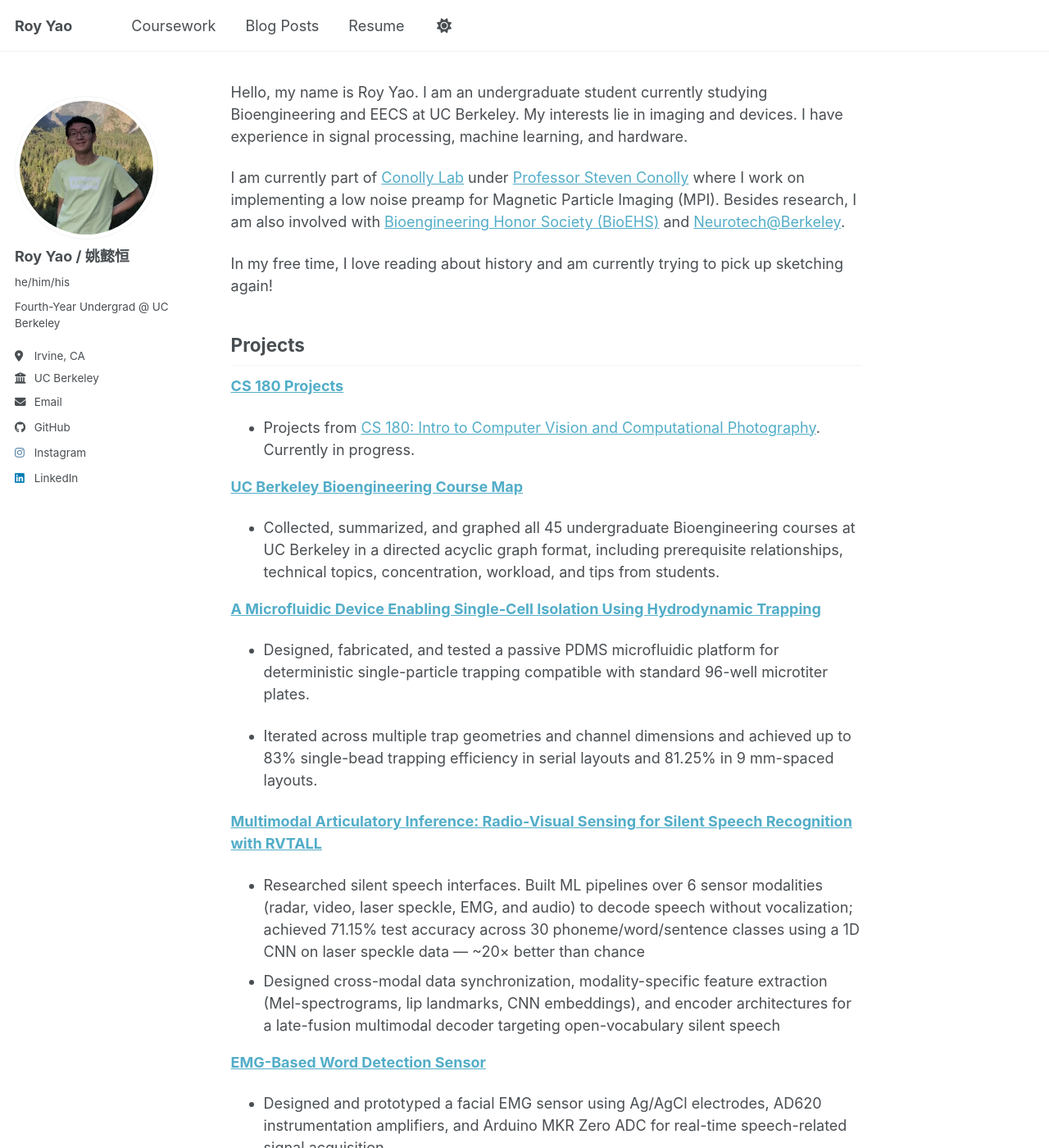
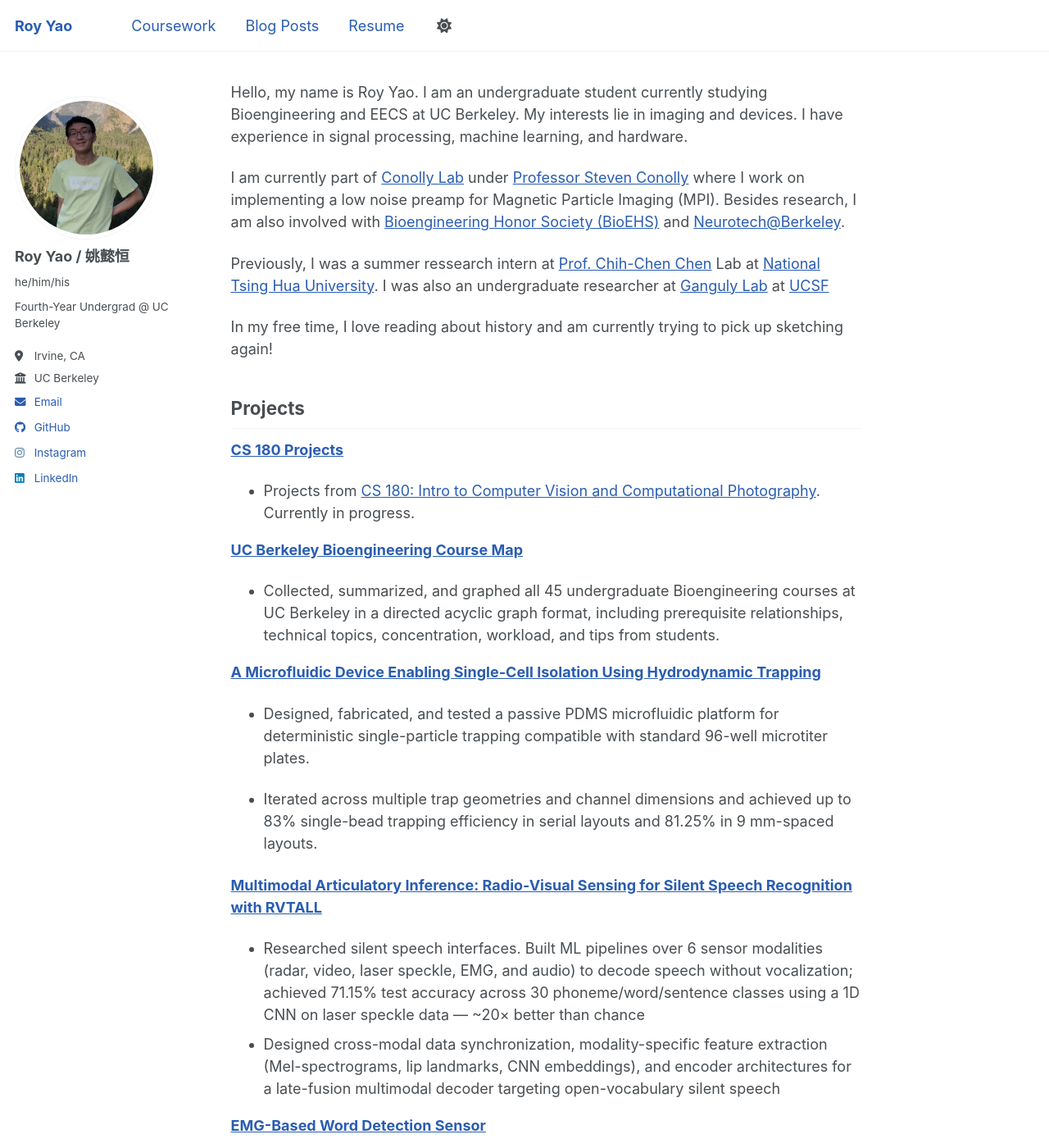
Before and after one commit to royyaoyh/royyaoyh.github.io, a Jekyll site: the page built from _pages/about.md, in a window 1280 px wide and 1400 px high. Shown: the whole window at 82% size. Built offline with Jekyll 4.4.1, drawn with Linux system fonts in a browser that asks for light colours; a script bundle is joined from its source files by our own code; library files that are not in the unit come from our copies.

Commit message:
change color + add another updated resume + included more description about myself

```diff
--- a/_pages/about.md
+++ b/_pages/about.md
@@ -9,6 +9,8 @@ redirect_from:
 Hello, my name is Roy Yao. I am an undergraduate student currently studying Bioengineering and EECS at UC Berkeley. My interests lie in imaging and devices. I have experience in signal processing, machine learning, and hardware.
 
 I am currently part of [Conolly Lab](https://bisl.studentorg.berkeley.edu/) under [Professor Steven Conolly](https://www2.eecs.berkeley.edu/Faculty/Homepages/sconolly.html) where I work on implementing a low noise preamp for Magnetic Particle Imaging (MPI). Besides research, I am also involved with [Bioengineering Honor Society (BioEHS)](https://bioehs.studentorg.berkeley.edu/) and [Neurotech@Berkeley](https://neurotech.studentorg.berkeley.edu/).
+
+Previously, I was a summer ressearch intern at [Prof. Chih-Chen Chen](https://pme.site.nthu.edu.tw/p/406-1308-74024,r4027.php?Lang=en) Lab at [National Tsing Hua University](https://nthu-en.site.nthu.edu.tw/). I was also an undergraduate researcher at [Ganguly Lab](https://www.gangulylab.org/) at [UCSF](https://www.ucsf.edu/)
 
 In my free time, I love reading about history and am currently trying to pick up sketching again!
 
--- a/assets/css/main.scss
+++ b/assets/css/main.scss
@@ -41,3 +41,39 @@
     "vendor/font-awesome/solid",
     "vendor/font-awesome/brands"
 ;
+
+:root {
+  --link: #2a5db0;
+  --link-hover: #17407f;
+  --link-visited: #5b4fa3;
+}
+
+@media (prefers-color-scheme: dark) {
+  :root {
+    --link: #8ab4f8;
+    --link-hover: #b3d1ff;
+    --link-visited: #b9a8f0;
+  }
+}
+
+/* If your theme has a manual dark-mode toggle, mirror it here */
+html[data-theme="dark"] {
+  --link: #8ab4f8;
+  --link-hover: #b3d1ff;
+  --link-visited: #b9a8f0;
+}
+
+a,
+a:link {
+  color: var(--link);
+}
+
+a:visited {
+  color: var(--link-visited);
+}
+
+a:hover,
+a:focus,
+a:active {
+  color: var(--link-hover);
+}
```
Also changed, not shown: _pages/coursework.md (+1 -1 lines), 1 other file.
